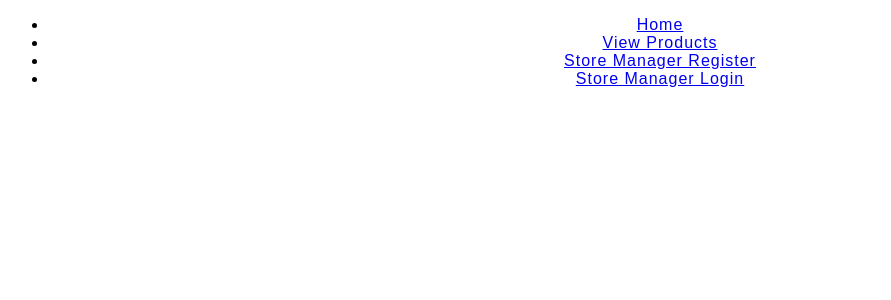
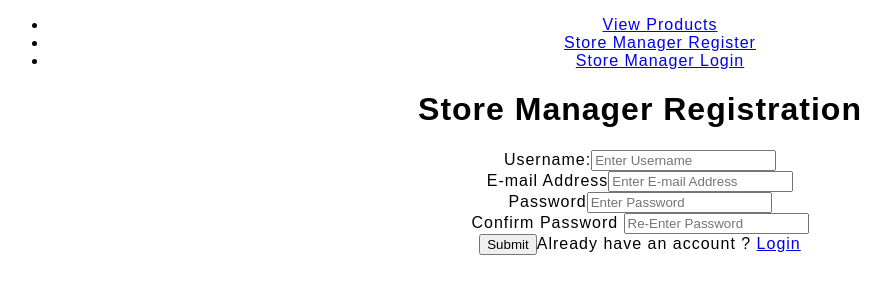
Before and after one commit to sabin2000pro/DEStore, a React (Create React App) app in the folder frontend/: page /register in a window 1280 px wide. Shown: the top 300 px of the page, without its empty margins (0-891 px from the left). Built offline with nearby package versions, Linux system fonts and the light colour scheme.

Commit message:
Added Links to the front-end

```diff
--- a/frontend/src/App.js
+++ b/frontend/src/App.js
@@ -1,12 +1,37 @@
 import './App.css';
-import Navigation from '../src/components/Navigation';
-
+import {BrowserRouter as Router, Switch, Route} from 'react-router-dom';
+import RegisterPage from './pages/RegisterPage';
+import LoginPage from './pages/LoginPage';
+import PrivateRoute from './components/routing/PrivateRoute';
+import PrivateScreen from './pages/PrivateScreen';
+import ProductsList from './pages/ProductsList';
 
 const App = () => {
   return (
-      <div>
-        <Navigation />
-      </div>
+    <Router>
+    <div className = "app">
+
+    <nav>
+      <ul>
+        <li> <a href = "/productslist">View Products</a>  </li>
+        <li> <a href = "/register">Store Manager Register</a>  </li>
+        <li> <a href = "/adminlogin">Store Manager Login</a>  </li>
+      </ul>
+    </nav>
+
+
+
+       <Switch>
+         <PrivateRoute exact path = "/" component = {PrivateScreen} />
+          <Route exact path = "/productslist" component = {ProductsList} />
+          <Route exact path = "/adminlogin" component = {LoginPage} />
+          <Route exact path = "/register" component = {RegisterPage} />
+       </Switch>
+
+
+
+    </div>
+ </Router>
   )
 }
 
--- a/frontend/src/components/Navigation.js
+++ /dev/null
@@ -1,62 +0,0 @@
-import React from 'react'
-import {Route, BrowserRouter, Link, Switch} from 'react-router-dom';
-import Homepage from '../pages/Homepage';
-import ProductsList from '../pages/ProductsList';
-import RegisterPage from '../pages/RegisterPage';
-import LoginPage from '../pages/LoginPage';
-
-const Navigation = () => { // Navigation Bar
-    return (
-
-    <BrowserRouter>
-      <div className = "nav__container">
-
-        <nav className = "main__navigation">
-          <ul className = "navigation__items">
-
-            <li className = "navigation__item">
-              <Link className = "nav_item" to="/home">Home</Link>
-            </li>
-
-            <li>
-              <Link to="/productslist">View Products</Link>
-            </li>
-
-            <li>
-              <Link to="/adminregister">Store Manager Register</Link>
-            </li>
-
-            <li>
-                <Link to = '/adminlogin'>Store Manager Login</Link>
-            </li>
-
-          </ul>
-
-        </nav>
-
-        <Switch>
-
-            <Route path = "/home">
-                <Homepage />
-            </Route>
-
-          <Route path="/productslist">
-            <ProductsList />
-          </Route>
-
-          <Route path="/adminregister">
-             <RegisterPage />
-          </Route>
-
-          <Route path="/adminlogin">
-            <LoginPage />
-          </Route>
-
-        </Switch>
-      </div>
-
-    </BrowserRouter>
-    )
-}
-
-export default Navigation
--- a/frontend/src/pages/Homepage.js
+++ b/frontend/src/pages/Homepage.js
@@ -12,7 +12,7 @@ const Homepage = () => {
     return (
        <div className = "text__container">
            <main>
-               <h1>DE-Store</h1>
+               <h1>DE-Store Homepage</h1>
            </main>
 
        </div>
--- a/frontend/src/pages/LoginPage.js
+++ b/frontend/src/pages/LoginPage.js
@@ -1,16 +1,30 @@
 import React, {useState, useEffect} from 'react';
 import axios from 'axios';
-import {Link} from 'react-router-dom';
-
+import {Link, useHistory} from 'react-router-dom';
 
 const LoginPage = () => {
+    let history = useHistory();
+
     const [email, setEmail] = useState("");
     const [password, setPassword] = useState("");
 
+    useEffect(() => {
+        if(localStorage.getItem("authToken")) {
+            return history.push("/");
+        }
+    }, [history]);
+
     const loginHandler = async (e) => {
+       try {
+            e.preventDefault();
+       }
 
+       catch(err) {
+        if(err) {
+            console.log(err);
+        }
+       }
     }
-
 
     return (
         <div>
@@ -24,6 +38,7 @@ const LoginPage = () => {
 
                 <div>
                     <label for = "password">Password </label>
+                    <input type = "password" required id = "password" placeholder = "Enter Password" value = {password} onChange = {(e) => {setPassword(e.target.value)}} />
                 </div>
 
             </form>
@@ -31,4 +46,4 @@ const LoginPage = () => {
     )
 }
 
-export default LoginPage
+export default LoginPage // Export the Login Component
--- /dev/null
+++ b/frontend/src/pages/PrivateScreen.js
@@ -0,0 +1,13 @@
+import React, {useState, useEffect} from 'react';
+import {useHistory} from 'react-router-dom';
+
+const PrivateScreen = () => {
+    let history = useHistory();
+    const [error, setError] = useState("")
+
+    useEffect(() => {
+
+    }, [history])
+};
+
+export default PrivateScreen;
--- a/frontend/src/pages/ProductsList.js
+++ b/frontend/src/pages/ProductsList.js
@@ -46,7 +46,7 @@ const ProductsList = () => { // Component to Render all of the products on the s
         }).map((product, key) => ( // Map through the products
 
             <div className = "products" key = {key}>
-                <a className = "purchase__btn" href = "/">Finance Now</a>
+                <a className = "purchase__btn">Finance Now</a>
                 <h4>Product Name: {product.name}</h4>
 
                 <p>Product Description: {product.description}</p>
--- a/frontend/src/pages/RegisterPage.js
+++ b/frontend/src/pages/RegisterPage.js
@@ -33,7 +33,7 @@ const RegisterPage = () => { // Register Account Page Component
             }
 
             const {data} = await axios.post(`http://localhost:${port}/api/v1/auth/register`, {username, email, password});
-            localStorage.setItem("authToken", data.token); // Store the Auth Token in local storage
+            localStorage.setItem("authToken", data.token);
             return history.push("/adminlogin");
         }
 
```
Also changed, not shown: frontend/src/components/routing/PrivateRoute.js (renamed from frontend/src/routing/PrivateRoute.js).
